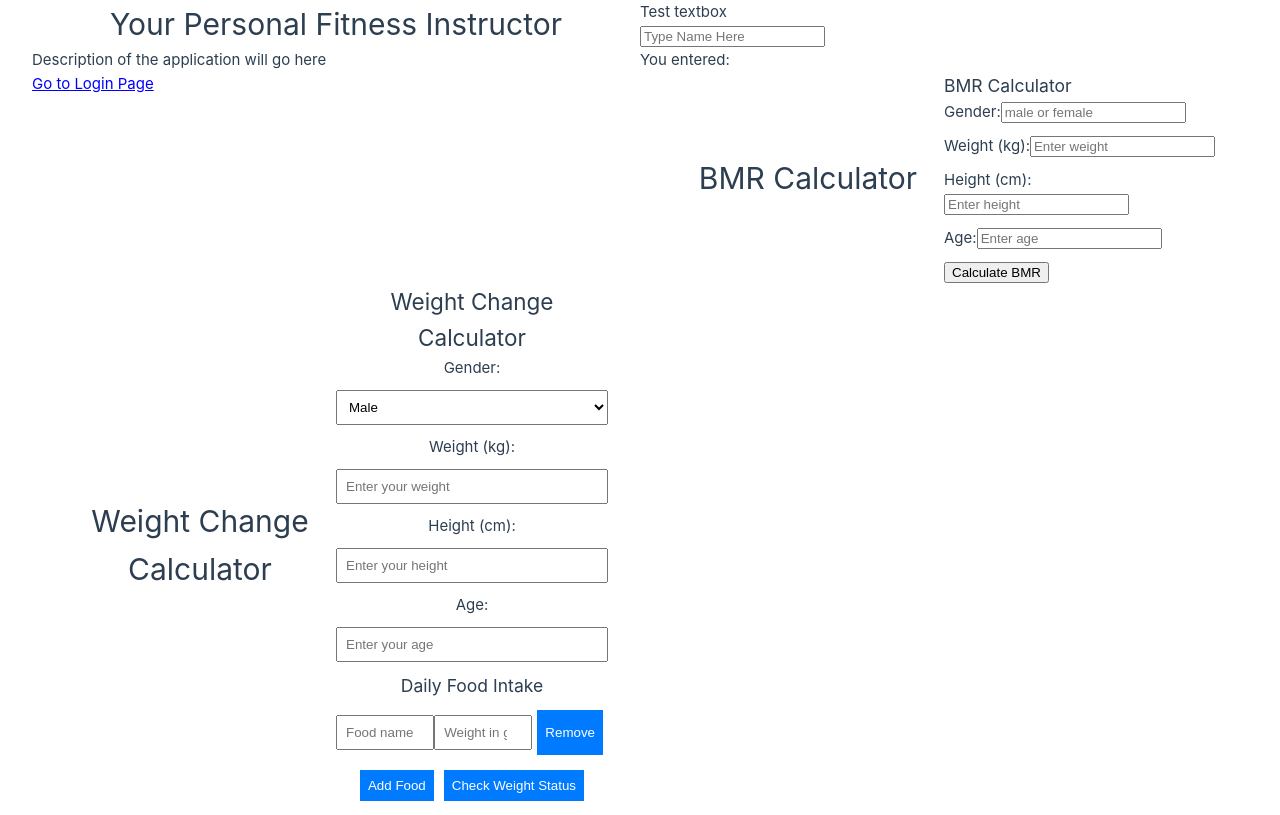
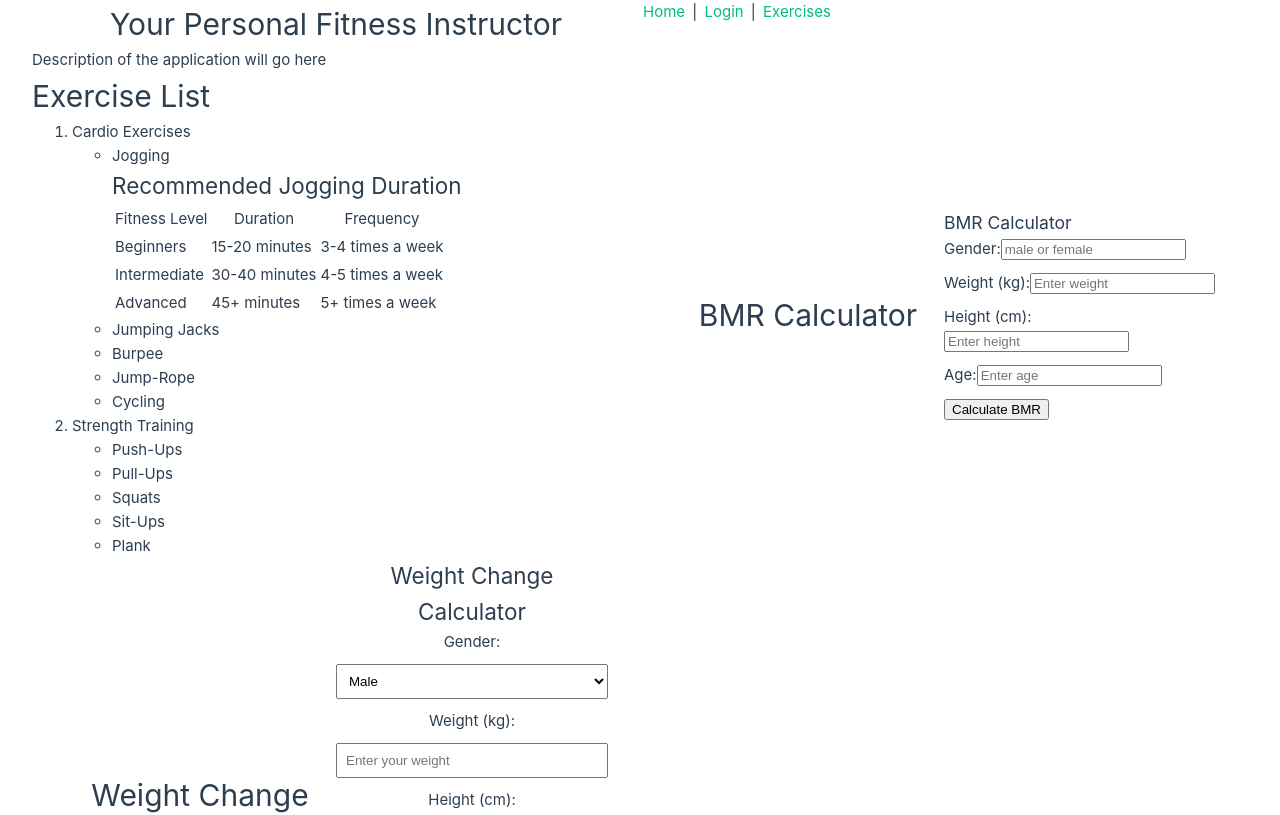
Before and after one commit to Oscarainbow/Your-Personal-Fitness-Instructor, a Vue app in the folder VueApp/: page /exercises in a window 1280 px wide. Shown: the top 815 px of the page. Built offline with nearby package versions, Linux system fonts and the light colour scheme.

Commit message:
In progress exercise list

```diff
--- a/VueApp/src/App.vue
+++ b/VueApp/src/App.vue
@@ -14,41 +14,13 @@ const name = ref(''); // Reactive variable for input
     <h1>Your Personal Fitness Instructor</h1>
     <p>Description of the application will go here</p>
   </div>
+  <nav>
+    <RouterLink to="/">Home</RouterLink> |
+    <RouterLink to="/login">Login</RouterLink> |
+    <RouterLink to="/exercises">Exercises</RouterLink>
+  </nav>
 
-
-
-    <div> <!-- class="container text-center mt-5" -->
-
-      <h4>Test textbox</h4>
-      <input type="text" v-model="name" placeholder="Type Name Here" />
-      <p>You entered: {{ name }}</p>
-
-
-      <!--<div class="container mt-5 text-center">
-        <h3>Enter Text:</h3>
-        <input type="text" v-model="userInput" class="form-control my-2" placeholder="Type something..." />
-
-        <button class="btn btn-primary" @click="submitText"> Submit </button>
-
-        <div v-if="processedText" class="alert alert-success mt-3">
-          <strong>Processed Text:</strong> {{ processedText }}
-        </div>
-
-        <div v-if="error" class="alert alert-danger mt-3">
-          <strong>Error:</strong> {{ error }}
-        </div>
-      </div>
-    -->
-    </div>
-
-  <div>
-    <nav>
-    <span @click="toggleLogin" style="cursor: pointer; color: blue; text-decoration: underline;">
-      Go to Login Page
-    </span>
-  </nav>
-  </div>
-
+  <RouterView />
 
   <LoginView v-if="showLogin" @closeLogin="toggleLogin" />
 
@@ -63,6 +35,11 @@ const name = ref(''); // Reactive variable for input
   <h1>Weight Change Calculator</h1>
   <WeightChangeCalc />
 </div>
+
+
+
+
+
 
 </template>
 
--- /dev/null
+++ b/VueApp/src/views/ExercisesView.vue
@@ -0,0 +1,70 @@
+<template>
+    <div>
+      <h1>Exercise List</h1>
+      <ol>
+       <!-- <li v-for="exercise in exercises" :key="exercise.id">
+          {{ exercise.name }}
+        </li> -->
+
+        <li>Cardio Exercises</li>
+          <ul>
+            <li>Jogging</li>
+              <h2>Recommended Jogging Duration</h2>
+              <table>
+                <tr>
+                  <th>Fitness Level</th>
+                  <th>Duration</th>
+                  <th>Frequency</th>
+                </tr>
+                <tr>
+                  <td>Beginners</td>
+                  <td>15-20 minutes</td>
+                  <td>3-4 times a week</td>
+                </tr>
+                <tr>
+                  <td>Intermediate</td>
+                  <td>30-40 minutes</td>
+                  <td>4-5 times a week</td>
+                </tr>
+                <tr>
+                  <td>Advanced</td>
+                  <td>45+ minutes</td>
+                  <td>5+ times a week</td>
+                </tr>
+              </table>
+
+          <!-- <p>Recommended Jogging Duration:
+              Beginners: 15-20 minutes, 3-4 times a week.
+              Intermediate: 30-40 minutes, 4-5 times a week.
+              Advanced: 45+ minutes, 5+ times a week.</p> -->
+
+
+            <li>Jumping Jacks</li>
+            <li>Burpee</li>
+            <li>Jump-Rope</li>
+            <li>Cycling</li>
+          </ul>
+
+        <li>Strength Training</li>
+          <ul>
+            <li>Push-Ups</li>
+            <li>Pull-Ups</li>
+            <li>Squats</li>
+            <li>Sit-Ups</li>
+            <li>Plank</li>
+          </ul>
+
+      </ol>
+    </div>
+  </template>
+
+  <script setup>
+  import { ref } from 'vue';
+
+  const exercises = ref([
+    { id: 1, name: "Push-ups" },
+    { id: 2, name: "Squats" },
+    { id: 3, name: "Plank" },
+    { id: 4, name: "Jumping Jacks" },
+  ]);
+  </script>
```
Also changed, not shown: VueApp/src/router/index.js (+3 -13 lines).
